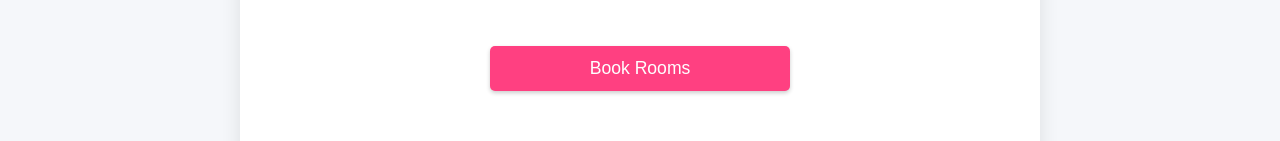
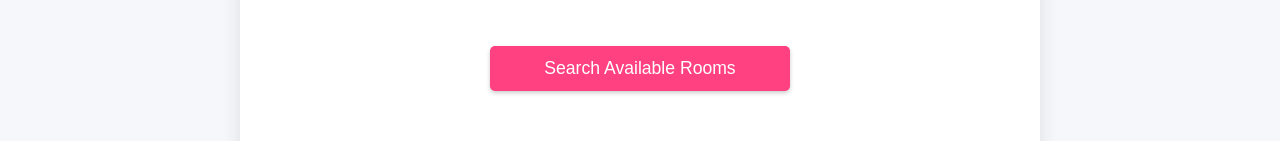
Before and after one commit to StavarLaurentiu/BookingApp, a React (Vite) app in the folder frontend/: page / in a window 1280 px wide. Shown: the part 563-704 px from the top of the page. Built offline with nearby package versions, Linux system fonts and the light colour scheme.

Commit message:
Modified the "Book rooms" button to "Search Available Rooms" button

```diff
--- a/frontend/src/components/BookingComponent.css
+++ b/frontend/src/components/BookingComponent.css
@@ -108,7 +108,7 @@
   color: var(--primary);
 }
 
-.book-rooms-button {
+.search-available-rooms-button {
   margin: 1.5rem auto;
   background: var(--secondary);
   color: var(--text-on-primary);
@@ -124,7 +124,7 @@
   transition: all 0.3s ease-in-out;
 }
 
-.book-rooms-button:hover {
+.search-available-rooms-button:hover {
   background-color: var(--secondary-dark);
   transform: translateY(-2px);
   box-shadow: 0 4px 8px rgba(0, 0, 0, 0.3);
--- a/frontend/src/components/BookingComponent.jsx
+++ b/frontend/src/components/BookingComponent.jsx
@@ -272,8 +272,8 @@ const BookingComponent = () => {
         ))}
       </div>
 
-      <button className="book-rooms-button" onClick={handleFilterRooms}>
-        Book Rooms
+      <button className="search-available-rooms-button" onClick={handleFilterRooms}>
+        Search Available Rooms
       </button>
 
       {error && <div className="error-message">{error}</div>}
```
